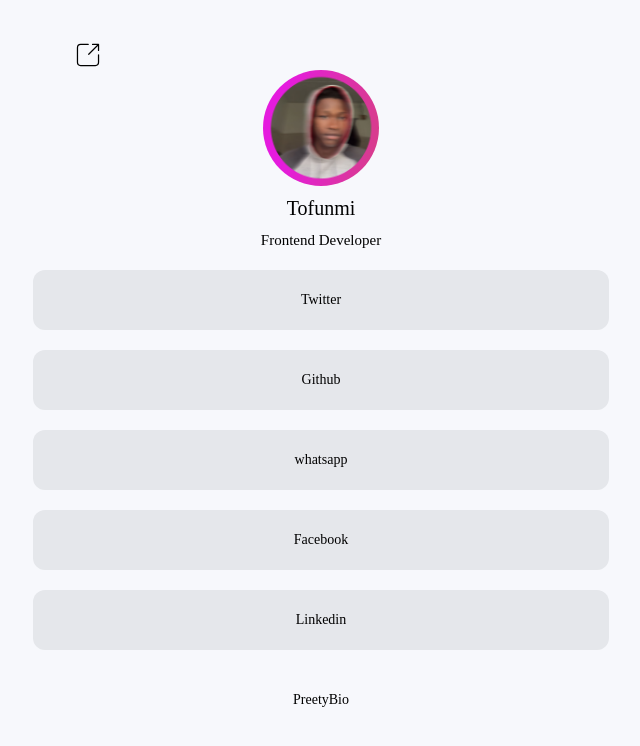
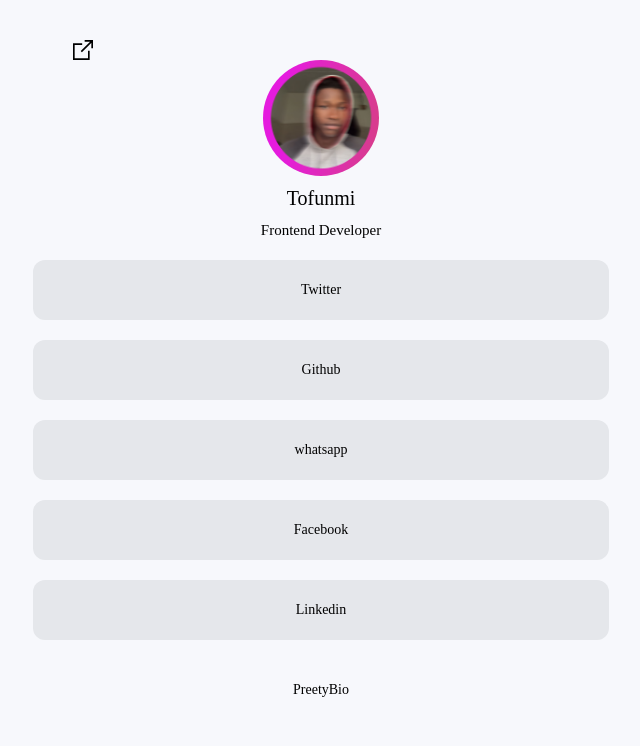
Before and after one commit to devtofunmi/prettybio, a Next.js app: page /Profile in a window 1280 px wide. Shown: the top 746 px of the page, without its empty margins (319-959 px from the left). Built offline with nearby package versions, Linux system fonts and the light colour scheme; a web font is replaced by a local one.

Commit message:
change the icon

```diff
--- a/pages/Profile.jsx
+++ b/pages/Profile.jsx
@@ -2,7 +2,7 @@ import React, { useState } from 'react'
 import ProfileLinks from '../components/ProfileLinks';
 import GradientBorder from '../components/GradientBorder';
 import ShareLinkModal from '../components/ShareLinkModal';
-import { CiShare1 } from "react-icons/ci";
+import { GrShare } from "react-icons/gr";
 import Image from 'next/image';
 
 const Profile = () => {
@@ -23,7 +23,7 @@ const Profile = () => {
           }}
         >
           <div>
-            <CiShare1 className="text-[20px] md:text-[30px] hover:bg-gray-200 " />
+            <GrShare className="text-[15px] md:text-[20px] hover:bg-gray-200 " />
           </div>
         </button>
       </div>
```
